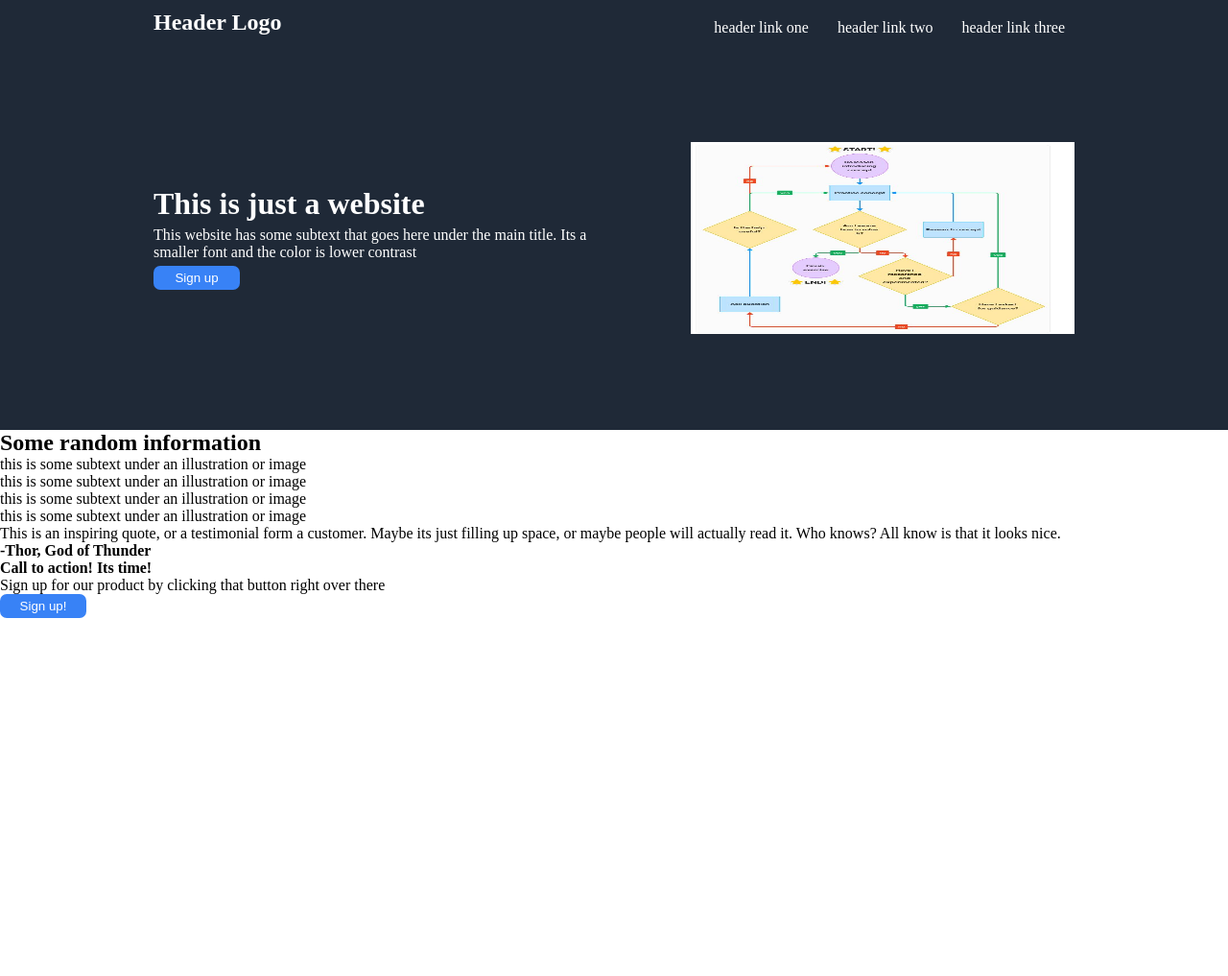
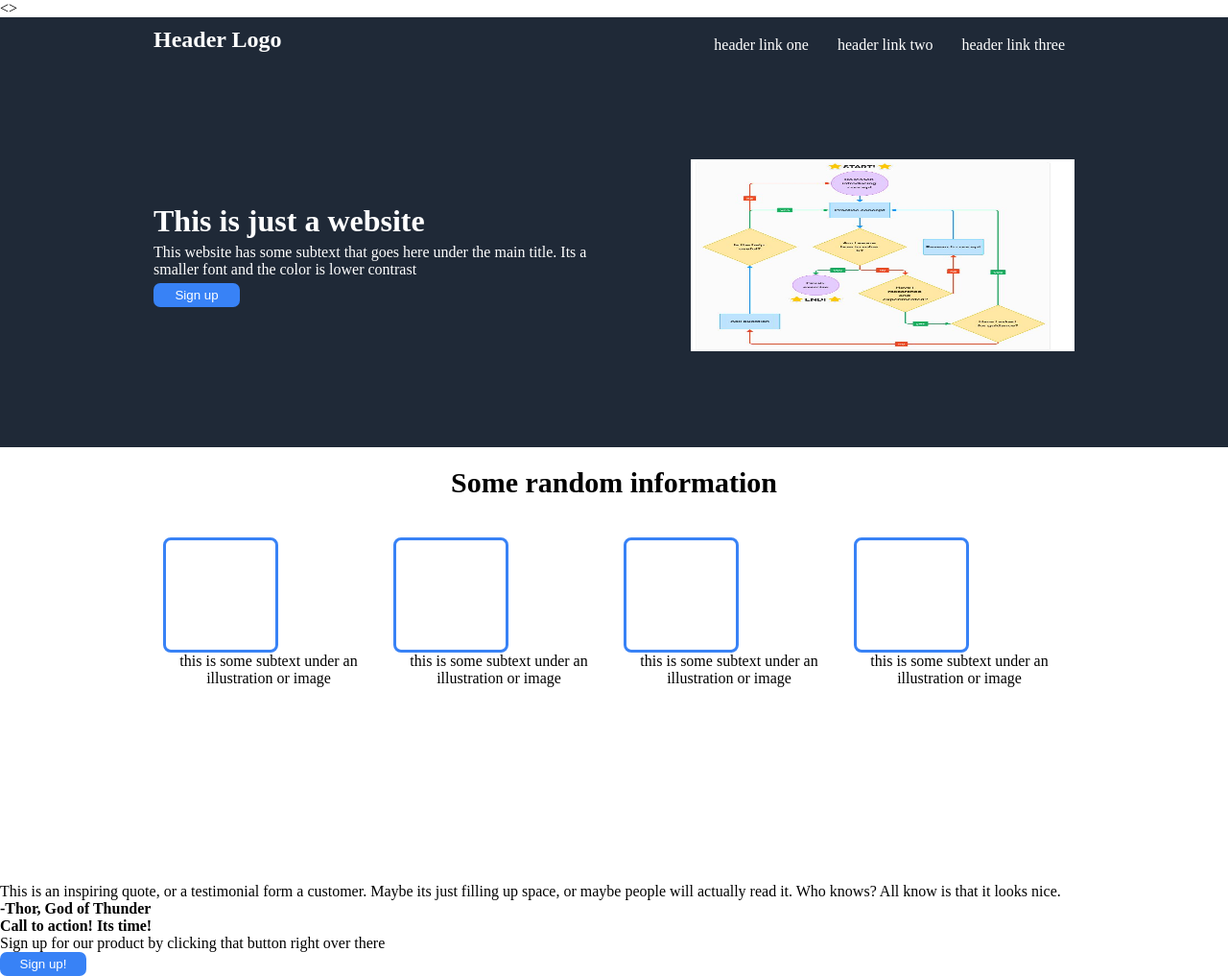
Before and after one commit to ten1998shi/Landing-Page, a plain HTML site: page index.html in a window 1280 px wide. Shown: the whole page at 96% size. Before the commit the page ends 800 px from the top, so only its background shows below. Drawn offline with Linux system fonts and the light colour scheme.

Commit message:
finished h2 and boxes in section 2

```diff
--- a/index.html
+++ b/index.html
@@ -7,7 +7,7 @@
     <link rel="stylesheet" type="text/css" href="style.css" />
 
 </head>
-<body>
+<>
     <div class="container2">
     <header>
         <h2>Header Logo</h2>
@@ -31,15 +31,33 @@
 
 
 
-    <h2>Some random information</h2>
-    <div></div>
+    <div class="h2s2"><h2>Some random information</h2></div>
+    <div class="s2container1">
+    <div class="s2container2">
+
+
+    <div class="s2textboxalign">
+    <div class="box"></div>
     <p>this is some subtext under an illustration or image</p>
-    <div></div>
+    </div>
+
+    <div class="s2textboxalign">
+    <div class="box"></div>
     <p>this is some subtext under an illustration or image</p>
-    <div></div>
+    </div>
+
+    <div class="s2textboxalign">
+    <div class="box"></div>
     <p>this is some subtext under an illustration or image</p>
-    <div></div>
+    </div>
+
+    <div class="s2textboxalign">
+    <div class="box"></div>
     <p>this is some subtext under an illustration or image</p>
+    </div>
+    </div>
+    </div>
+    </div>
 
     <p>This is an inspiring quote, or a testimonial form a customer. Maybe its just filling up space, or maybe people will actually read it. Who knows? All know is that it looks nice.</p>
     <strong><p>-Thor, God of Thunder</p></strong>
--- a/style.css
+++ b/style.css
@@ -3,6 +3,7 @@
     padding: 0px;
     margin: 0px;
  }
+ /* First Section of Page */
  .container1{
     display: flex;
     justify-content: center;
@@ -77,3 +78,52 @@
     align-items: flex-start;
 
  }
+
+ /* First Section of Page End*/
+
+ .s2container1 {
+    display: flex;
+    justify-content: center;
+    align-items: center;
+    flex-direction: column;
+    background-color: white;
+    color: black;
+    padding-left: 160px;
+    padding-right: 160px;
+    width: 100%;
+    height: 400px;
+    text-wrap: wrap;
+
+
+ }
+
+ .h2s2 {
+    text-align: center;
+    margin-top: 20px;
+    font-size: 20px;
+
+ }
+
+ .box {
+    width: 120px;
+    height: 120px;
+    border-style: solid;
+    border-color:#3882F6;
+    border-radius: 8px;
+ }
+
+ .s2container2 {
+    display: flex;
+    padding-top: 30px;
+    justify-content: space-between;
+    align-items: center;
+    text-align: center;
+    margin-bottom: auto;
+
+ }
+
+ .s2textboxalign {
+    padding: 10px;
+
+
+ }
```
